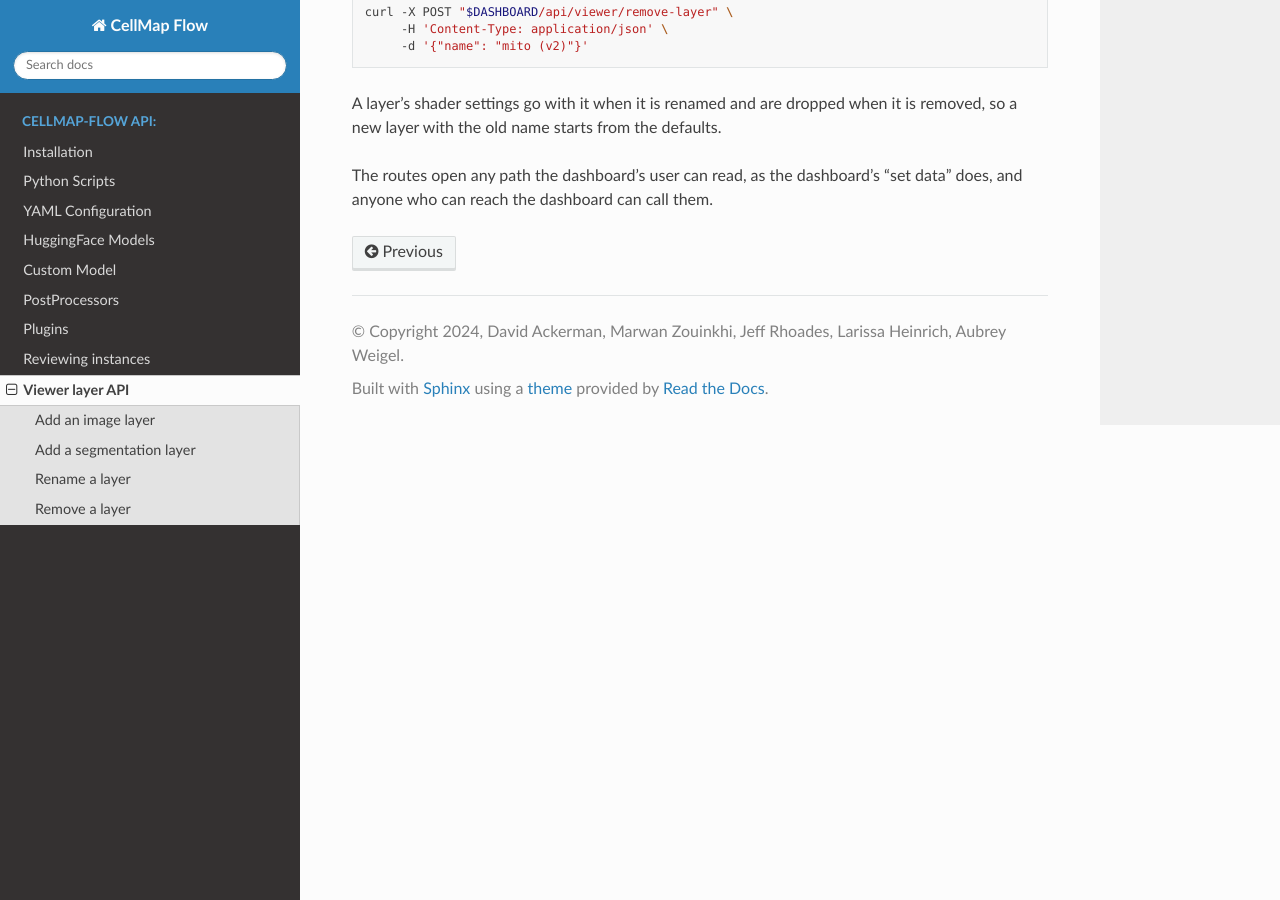
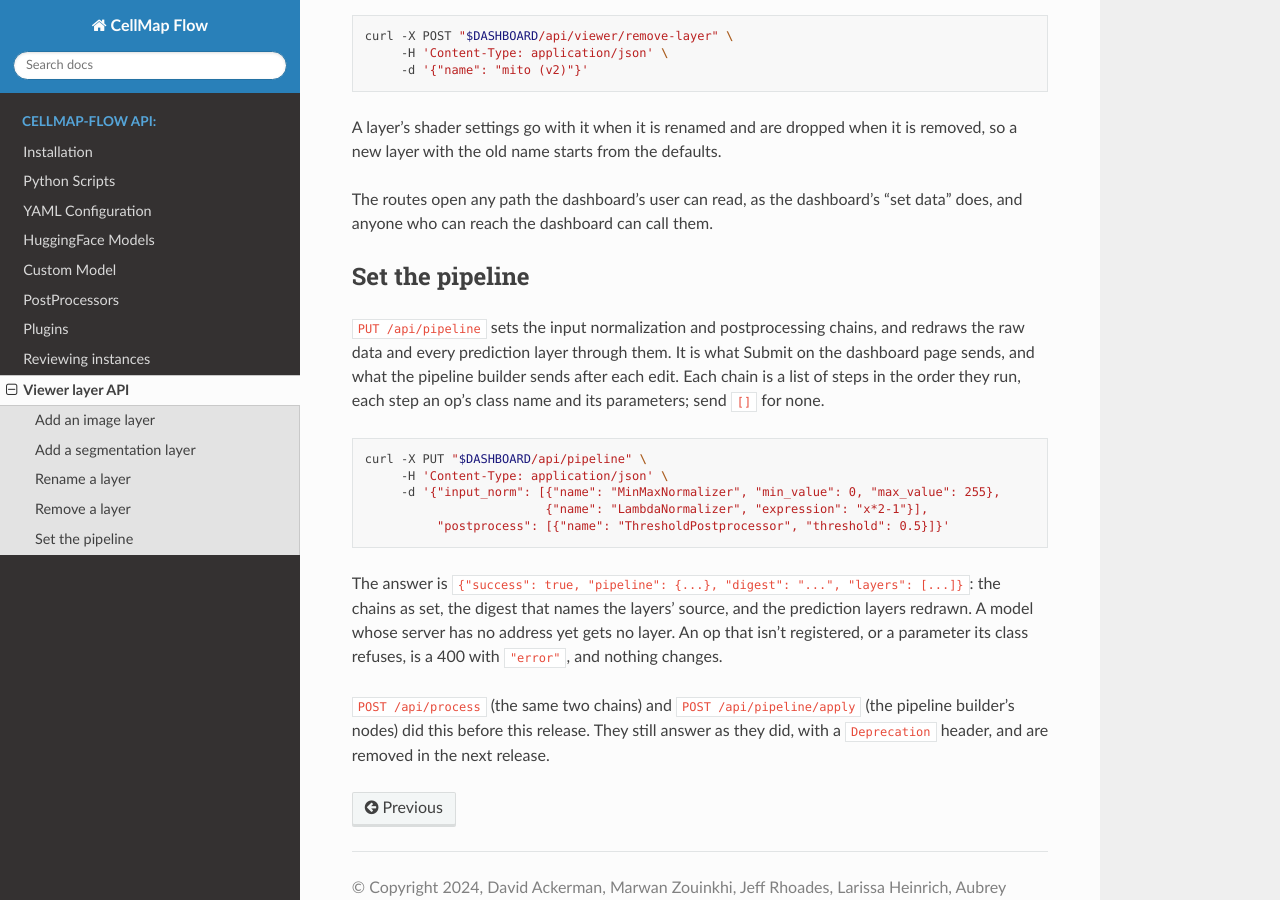
Before and after one commit to janelia-cellmap/cellmap-flow, a Sphinx documentation site: the page built from docs/source/viewer_api.rst, in a window 1280 px wide and 900 px high, scrolled down 1356 px. Built offline with Sphinx 7.4.7 and the Read the Docs theme 3.1.0, drawn with Linux system fonts in a browser that asks for light colours; pages that are not in the unit, such as notebooks, are missing from menus; some of the changed text lies outside the part shown.

Commit message:
Document PUT /api/pipeline on the HTTP API page
The old routes' deprecation warning sends scripts to PUT /api/pipeline,
and no page said what it takes. viewer_api.rst, the one page of the
dashboard's HTTP routes, gains "Set the pipeline": the body (both
chains, each a list of {name, **params} steps), a curl example, the
answer and its 400, and that /api/process and /api/pipeline/apply still
answer, with a Deprecation header, until the next release. The page's
opening now says its POST rule is the layer routes'. The example's body
was sent to the route and set the chain.

```diff
--- a/docs/source/viewer_api.rst
+++ b/docs/source/viewer_api.rst
@@ -4,9 +4,10 @@ Viewer layer API
 A running dashboard can add, rename and remove layers of its Neuroglancer
 viewer over HTTP, so a script or a shell can put a dataset next to the
 predictions without restarting anything. The dashboard's own pages don't use
-these routes.
+these routes. It can also `set the pipeline`_ the predictions are drawn
+through, as the pages do.
 
-Every route takes a JSON ``POST`` body and answers with ``{"success": true,
+Every layer route takes a JSON ``POST`` body and answers with ``{"success": true,
 ...}``, or ``{"success": false, "error": "..."}`` and a 4xx or 5xx status.
 Open the dashboard's Neuroglancer tab again (or reload it) to see a change
 when the answer says ``"reload_page": true``.
@@ -76,3 +77,31 @@ it is removed, so a new layer with the old name starts from the defaults.
 
 The routes open any path the dashboard's user can read, as the dashboard's
 "set data" does, and anyone who can reach the dashboard can call them.
+
+Set the pipeline
+----------------
+
+``PUT /api/pipeline`` sets the input normalization and postprocessing chains,
+and redraws the raw data and every prediction layer through them. It is what
+Submit on the dashboard page sends, and what the pipeline builder sends after
+each edit. Each chain is a list of steps in the order they run, each step an
+op's class name and its parameters; send ``[]`` for none.
+
+.. code-block:: bash
+
+    curl -X PUT "$DASHBOARD/api/pipeline" \
+         -H 'Content-Type: application/json' \
+         -d '{"input_norm": [{"name": "MinMaxNormalizer", "min_value": 0, "max_value": 255},
+                             {"name": "LambdaNormalizer", "expression": "x*2-1"}],
+              "postprocess": [{"name": "ThresholdPostprocessor", "threshold": 0.5}]}'
+
+The answer is ``{"success": true, "pipeline": {...}, "digest": "...",
+"layers": [...]}``: the chains as set, the digest that names the layers'
+source, and the prediction layers redrawn. A model whose server has no address
+yet gets no layer. An op that isn't registered, or a parameter its class
+refuses, is a 400 with ``"error"``, and nothing changes.
+
+``POST /api/process`` (the same two chains) and ``POST /api/pipeline/apply``
+(the pipeline builder's nodes) did this before this release. They still
+answer as they did, with a ``Deprecation`` header, and are removed in the
+next release.
```
